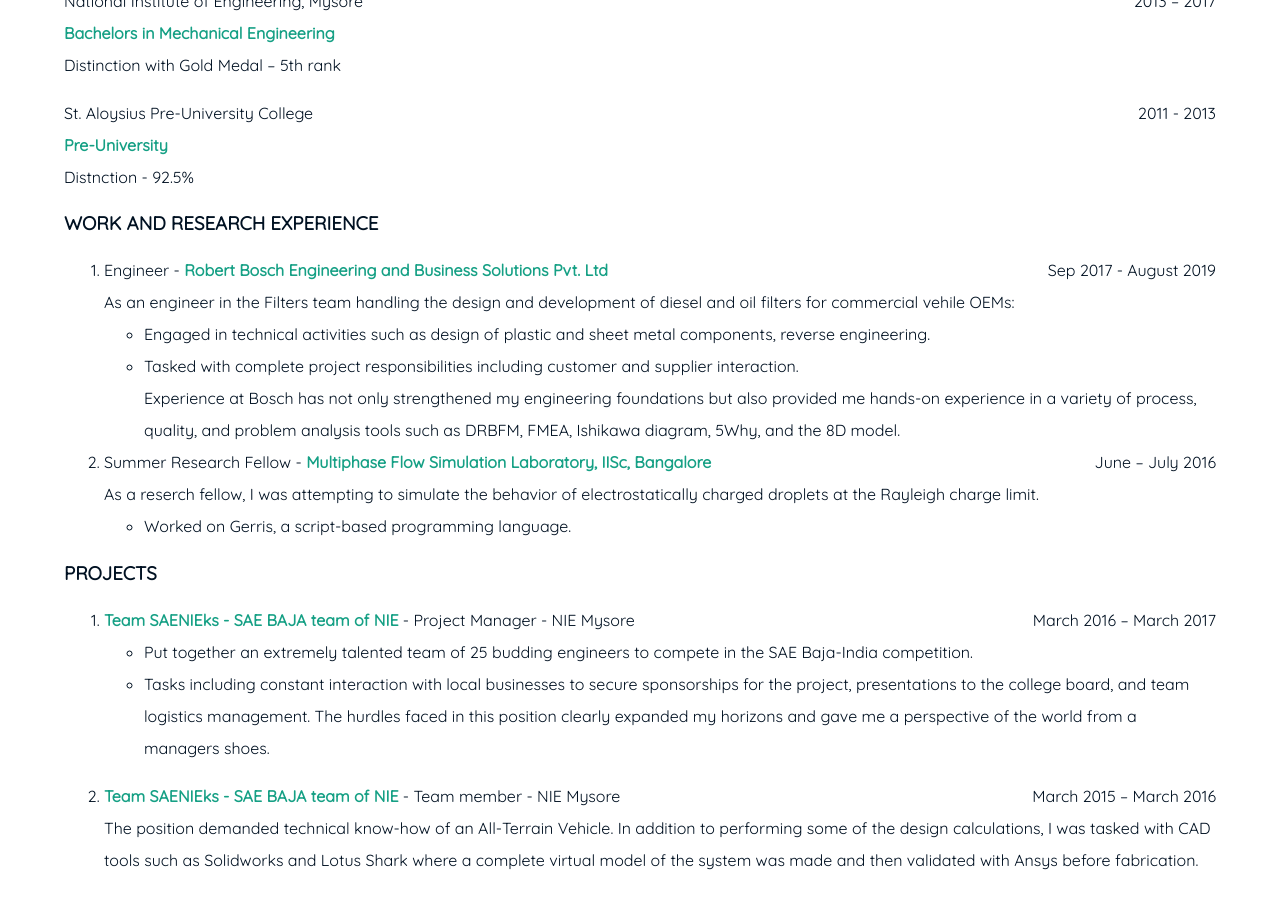
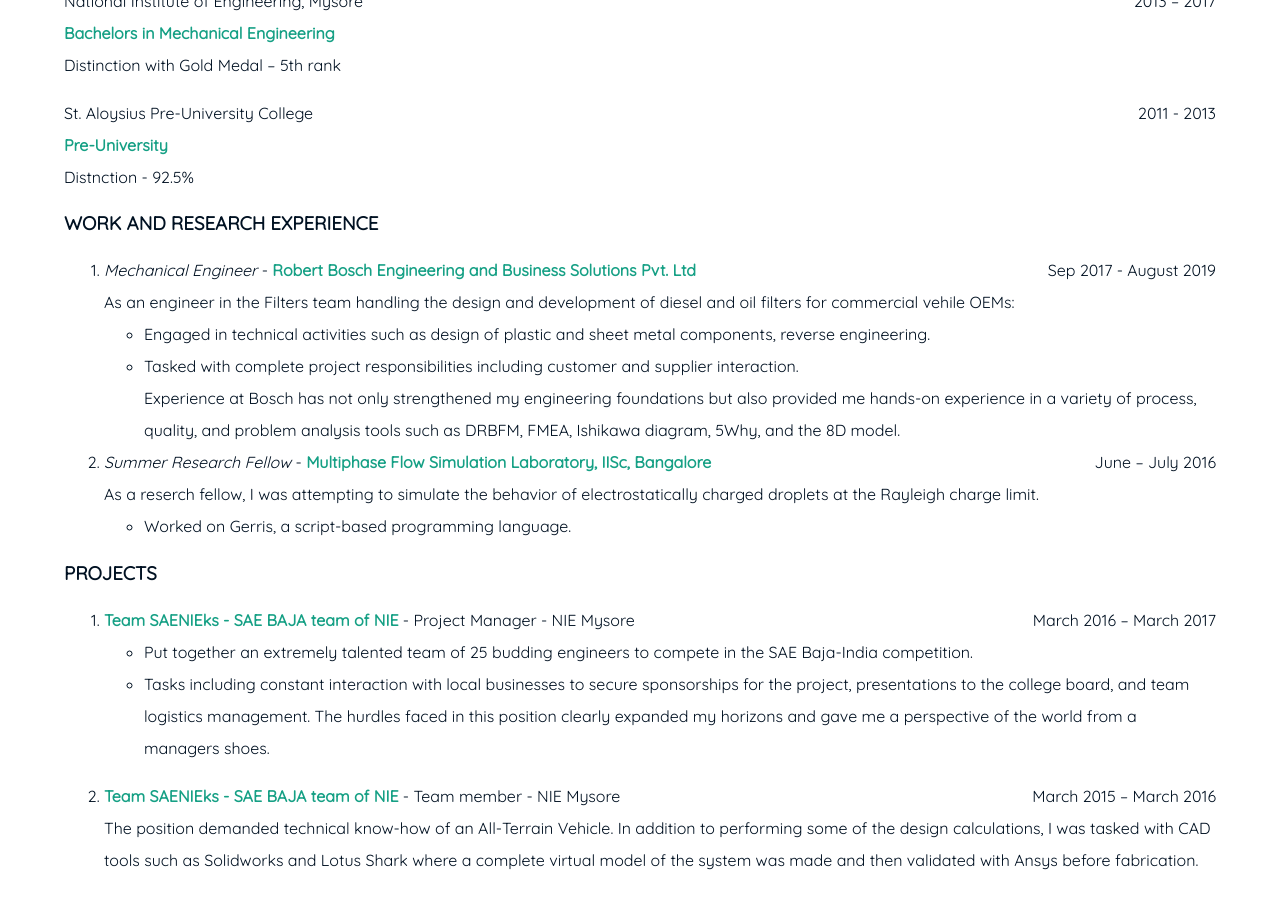
Before and after one commit to Stephen-Tellis/home, a Jekyll site: the page built from resume.md, in a window 1280 px wide and 900 px high, scrolled down 780 px. Built offline with Jekyll 4.4.1, drawn with Linux system fonts in a browser that asks for light colours.

Commit message:
Update resume.md

```diff
--- a/resume.md
+++ b/resume.md
@@ -31,14 +31,14 @@
 
 ### WORK AND RESEARCH EXPERIENCE
 
-1. Engineer - **Robert Bosch Engineering and Business Solutions Pvt.
+1. _Mechanical Engineer_ - **Robert Bosch Engineering and Business Solutions Pvt.
 Ltd** <span style="float: right; ">Sep 2017 - August 2019</span>
 As an engineer in the Filters team handling the design and development of diesel and oil filters for commercial vehile OEMs:
 - Engaged in technical activities such as design of plastic and sheet metal components, reverse engineering.
 - Tasked with complete project responsibilities including customer and supplier interaction.
 Experience at Bosch has not only strengthened my engineering foundations but also provided me hands-on experience in a variety of process, quality, and problem analysis tools such as DRBFM, FMEA, Ishikawa diagram, 5Why, and the 8D model.
 
-2. Summer Research Fellow - **Multiphase Flow Simulation Laboratory, IISc, Bangalore** <span style="float: right; ">June – July 2016</span>
+2. _Summer Research Fellow_ - **Multiphase Flow Simulation Laboratory, IISc, Bangalore** <span style="float: right; ">June – July 2016</span>
 As a reserch fellow, I was attempting to simulate the behavior of electrostatically charged droplets at the Rayleigh charge limit.
 - Worked on Gerris, a script-based programming language.
 
```
